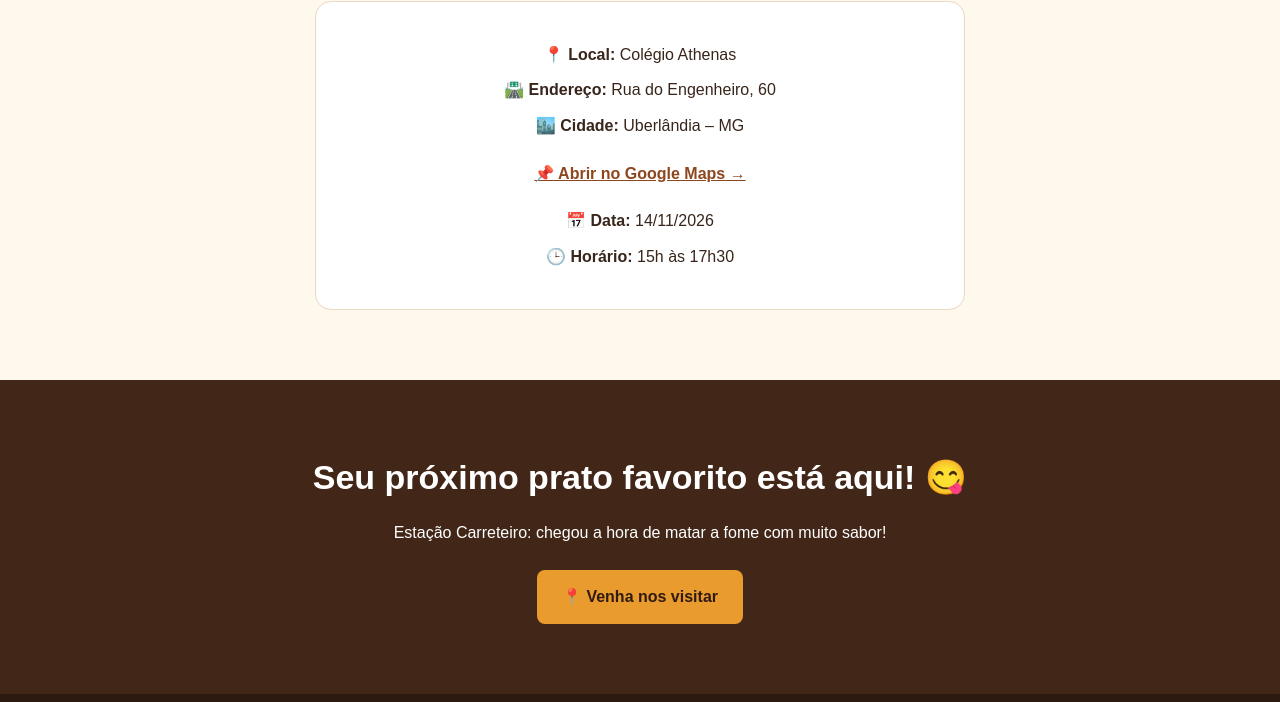
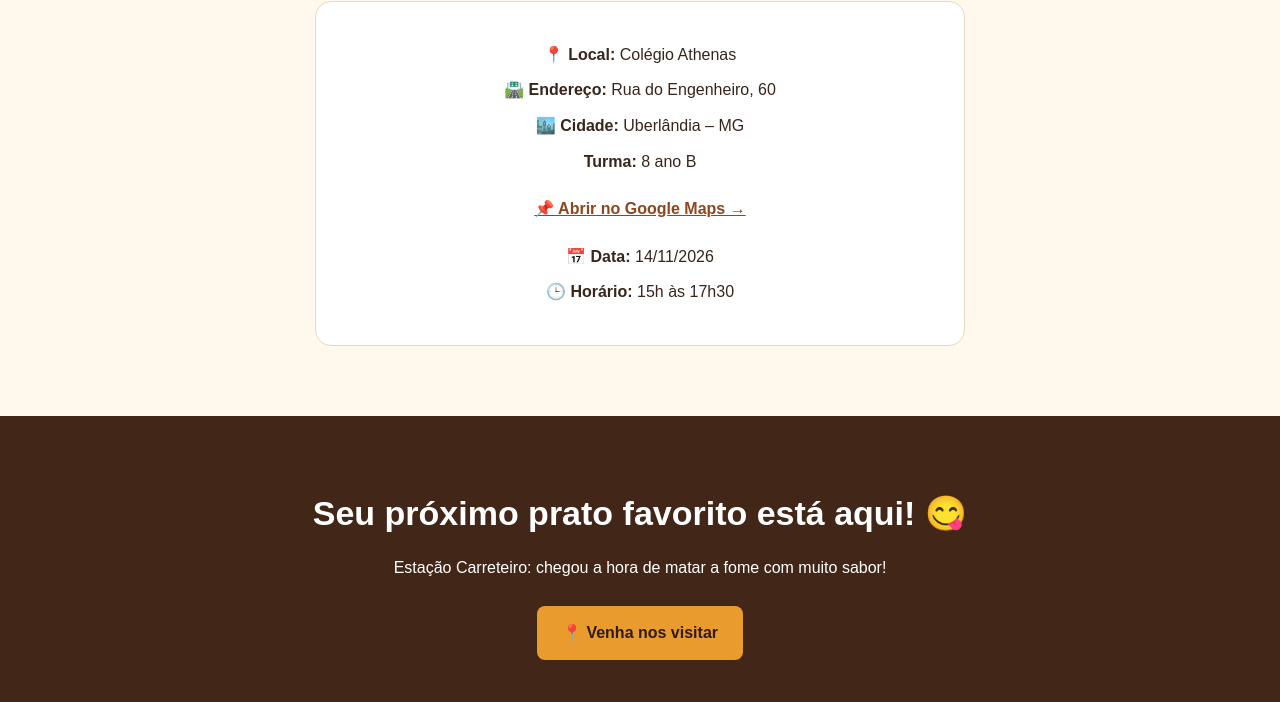
Before and after one commit to LuanCaster22/estacao_carreteiro, a plain HTML site: page index.html in a window 1280 px wide. Shown: the part 2260-2962 px from the top of the page. Drawn offline with Linux system fonts and the light colour scheme.

Commit message:
Restore index.html with original content

```diff
--- a/index.html
+++ b/index.html
@@ -420,6 +420,7 @@
         <p>📍 <strong>Local:</strong> Colégio Athenas</p>
         <p>🛣️ <strong>Endereço:</strong> Rua do Engenheiro, 60</p>
         <p>🏙️ <strong>Cidade:</strong> Uberlândia – MG</p>
+        <p>    <strong>Turma:</strong> 8 ano B</p>
 
         <a
           href="https://www.google.com/maps/search/?api=1&query=Col%C3%A9gio+Athenas%2C+Rua+do+Engenheiro%2C+60%2C+Uberl%C3%A2ndia%2C+MG"
```
